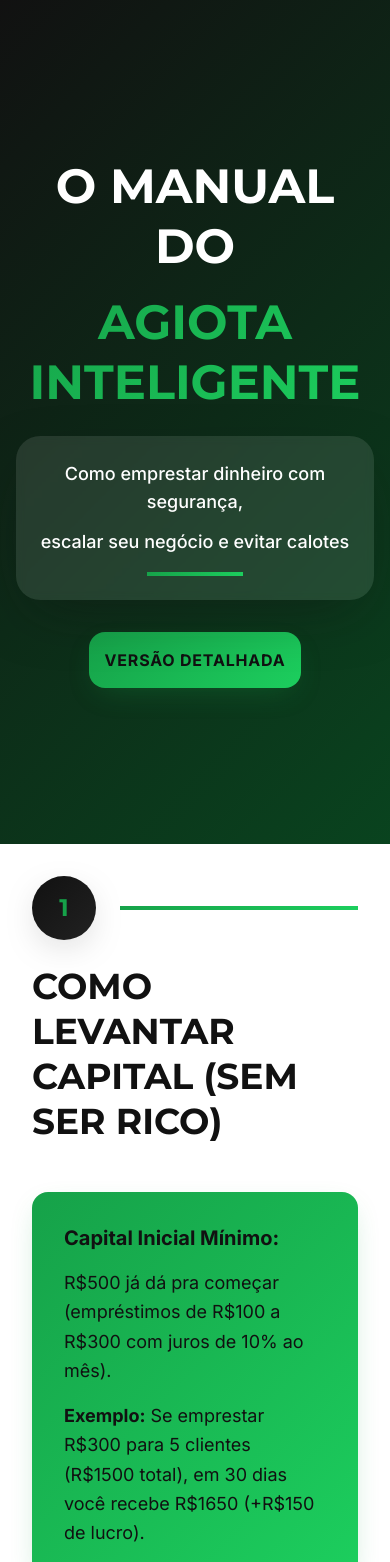
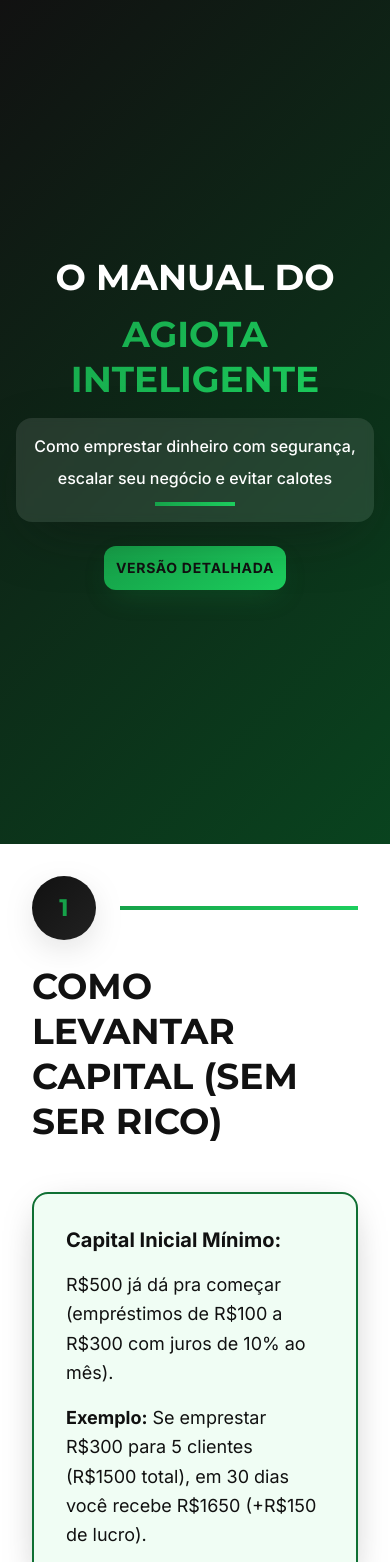
Before and after one commit to AndreGamer252/money-magnet-guide, a React (Vite) app: page / in a window 390 px wide. Shown: the top 1562 px of the page. Built offline with nearby package versions, Linux system fonts and the light colour scheme.

Commit message:
Fix contrast and layout
Adjusted block contrast for better readability. Modified the "Itens Essenciais" section to display each item as a vertical column, not a table. Reduced the size of the ebook title page.

```diff
--- a/src/components/ebook/EbookContent.tsx
+++ b/src/components/ebook/EbookContent.tsx
@@ -231,26 +231,15 @@ const EbookContent = () => {
           <table className="w-full border-collapse bg-white rounded-lg shadow-sm">
             <thead>
               <tr className="bg-secondary text-white">
-                <th className="border border-gray-200 p-3 text-left font-inter font-semibold">Data</th>
-                <th className="border border-gray-200 p-3 text-left font-inter font-semibold">Nome</th>
-                <th className="border border-gray-200 p-3 text-left font-inter font-semibold">Telefone</th>
-                <th className="border border-gray-200 p-3 text-left font-inter font-semibold">Valor</th>
-                <th className="border border-gray-200 p-3 text-left font-inter font-semibold">Vencimento</th>
-                <th className="border border-gray-200 p-3 text-left font-inter font-semibold">Garantia</th>
-                <th className="border border-gray-200 p-3 text-left font-inter font-semibold">Situação</th>
+                <th className="border border-gray-300 p-4 text-center font-inter font-semibold">Data</th>
+                <th className="border border-gray-300 p-4 text-center font-inter font-semibold">Nome</th>
+                <th className="border border-gray-300 p-4 text-center font-inter font-semibold">Telefone</th>
+                <th className="border border-gray-300 p-4 text-center font-inter font-semibold">Valor</th>
+                <th className="border border-gray-300 p-4 text-center font-inter font-semibold">Vencimento</th>
+                <th className="border border-gray-300 p-4 text-center font-inter font-semibold">Garantia</th>
+                <th className="border border-gray-300 p-4 text-center font-inter font-semibold">Situação</th>
               </tr>
             </thead>
-            <tbody>
-              <tr className="bg-gray-50">
-                <td className="border border-gray-200 p-3 text-primary font-inter">01/12/2024</td>
-                <td className="border border-gray-200 p-3 text-primary font-inter">João Silva</td>
-                <td className="border border-gray-200 p-3 text-primary font-inter">(11) 99999-9999</td>
-                <td className="border border-gray-200 p-3 text-primary font-inter">R$ 500</td>
-                <td className="border border-gray-200 p-3 text-primary font-inter">01/01/2025</td>
-                <td className="border border-gray-200 p-3 text-primary font-inter">Celular iPhone</td>
-                <td className="border border-gray-200 p-3 text-primary font-inter">Pendente</td>
-              </tr>
-            </tbody>
           </table>
         </div>
 
--- a/src/components/ebook/EbookCover.tsx
+++ b/src/components/ebook/EbookCover.tsx
@@ -1,28 +1,28 @@
 const EbookCover = () => {
   return (
-    <div className="min-h-screen bg-gradient-cover flex items-center justify-center p-4">
-      <div className="text-center text-white max-w-4xl">
-        <div className="mb-6">
-          <h1 className="font-montserrat text-5xl md:text-6xl font-bold mb-4 leading-tight">
+    <div className="h-screen bg-gradient-cover flex items-center justify-center p-4">
+      <div className="text-center text-white max-w-3xl">
+        <div className="mb-4">
+          <h1 className="font-montserrat text-4xl md:text-5xl font-bold mb-3 leading-tight">
             O MANUAL DO
           </h1>
-          <h1 className="font-montserrat text-5xl md:text-6xl font-bold mb-6 bg-gradient-gold bg-clip-text text-transparent leading-tight">
+          <h1 className="font-montserrat text-4xl md:text-5xl font-bold mb-4 bg-gradient-gold bg-clip-text text-transparent leading-tight">
             AGIOTA INTELIGENTE
           </h1>
         </div>
 
-        <div className="bg-white/10 backdrop-blur-sm rounded-3xl p-6 mb-8 shadow-deep">
-          <p className="font-inter text-lg md:text-xl font-medium mb-3">
+        <div className="bg-white/10 backdrop-blur-sm rounded-2xl p-4 mb-6 shadow-deep">
+          <p className="font-inter text-base md:text-lg font-medium mb-2">
             Como emprestar dinheiro com segurança,
           </p>
-          <p className="font-inter text-lg md:text-xl font-medium mb-3">
+          <p className="font-inter text-base md:text-lg font-medium mb-2">
             escalar seu negócio e evitar calotes
           </p>
-          <div className="w-24 h-1 bg-gradient-gold mx-auto mt-4"></div>
+          <div className="w-20 h-1 bg-gradient-gold mx-auto mt-3"></div>
         </div>
 
-        <div className="bg-gradient-gold rounded-2xl p-4 inline-block shadow-gold">
-          <p className="font-inter text-primary font-bold text-base uppercase tracking-wider">
+        <div className="bg-gradient-gold rounded-xl p-3 inline-block shadow-gold">
+          <p className="font-inter text-primary font-bold text-sm uppercase tracking-wider">
             VERSÃO DETALHADA
           </p>
         </div>
--- a/src/components/ebook/HighlightBox.tsx
+++ b/src/components/ebook/HighlightBox.tsx
@@ -9,12 +9,12 @@ const HighlightBox = ({ title, children, type = 'gold', className = "" }: Highli
   const getBoxStyles = () => {
     switch (type) {
       case 'tip':
-        return 'bg-green-50 border-l-4 border-secondary text-primary';
+        return 'bg-green-100 border-l-4 border-secondary text-primary border border-secondary/20';
       case 'warning':
-        return 'bg-orange-50 border-l-4 border-orange-500 text-primary';
+        return 'bg-orange-100 border-l-4 border-orange-500 text-primary border border-orange-500/20';
       case 'gold':
       default:
-        return 'bg-gradient-gold text-primary shadow-gold';
+        return 'bg-green-50 border-2 border-secondary text-primary shadow-elegant';
     }
   };
 
```
